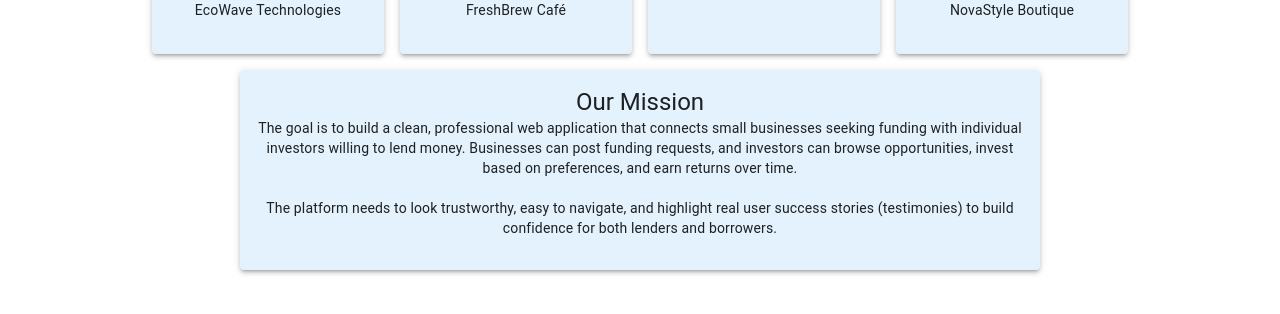
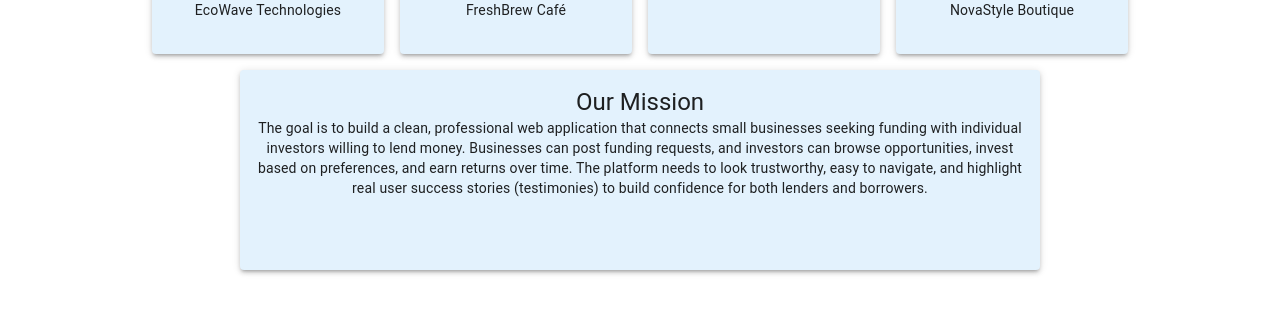
Before and after one commit to brian-ganzler/Crowd-Lending-App, a React (Create React App) app in the folder frontend/client/: page / in a window 1280 px wide. Shown: the part 276-590 px from the top of the page. Built offline with nearby package versions, Linux system fonts and the light colour scheme; no server answers.

Commit message:
Created Mission Card to display company mission statement on home page.

```diff
--- a/frontend/client/src/components/Card.js
+++ b/frontend/client/src/components/Card.js
@@ -2,7 +2,7 @@ import Typography from "@mui/material/Typography";
 import Card from "@mui/material/Card";
 import {CardContent} from "@mui/material";
 
-export default function HomeCard({width, height, text}) {
+export function HomeCard({width, height, text}) {
     return (
         <Card sx={{width: width, height: height, backgroundColor: "#e3f2fd", boxShadow: 3}}> {/* First row left card */}
             <CardContent sx={{maxWidth: "200px"}}>
@@ -13,3 +13,16 @@ export default function HomeCard({width, height, text}) {
         </Card>
     );
 }
+
+export function MissionCard({width, height, text}) {
+    return (
+        <Card sx={{width: width, height: height, padding: 0, margin: 2, backgroundColor: "#e3f2fd", boxShadow: 3}}> {/* Second row center card */}
+            <CardContent>
+                <Typography variant="h5" align="center">Our Mission</Typography>
+                <Typography variant="body2" align="center">
+                    {text}
+                </Typography>
+            </CardContent>
+        </Card>
+    );
+}
--- a/frontend/client/src/pages/HomePage.js
+++ b/frontend/client/src/pages/HomePage.js
@@ -1,5 +1,5 @@
 import {Grid, Box, Card, CardContent, Typography, Container} from '@mui/material';
-import HomeCard from "../components/Card.js"
+import {HomeCard, MissionCard} from "../components/Card.js"
 
 
 function HomePage() {
@@ -36,17 +36,12 @@ function HomePage() {
                 </Container>
                 < Grid container justifyContent={"center"} >
                     < Grid item xs={12} >
-                        <Card sx={{width: 800, height: 200, padding: 0, margin: 2, backgroundColor: "#e3f2fd", boxShadow: 3}}> {/* Second row center card */}
-                            <CardContent>
-                                <Typography variant="h5" align="center">Our Mission</Typography>
-                                <Typography variant="body2" align="center">
-                                    The goal is to build a clean, professional web application that connects small businesses seeking funding with individual investors willing to lend money.
-                                    Businesses can post funding requests, and investors can browse opportunities, invest based on preferences, and earn returns over time.
-                                    <br/><br/>
-                                    The platform needs to look trustworthy, easy to navigate, and highlight real user success stories (testimonies) to build confidence for both lenders and borrowers.
-                                </Typography>
-                            </CardContent>
-                        </Card>
+                        <MissionCard
+                            width={800}
+                            height={200}
+                            text={"The goal is to build a clean, professional web application that connects small businesses seeking funding with individual investors willing to lend money. " +
+                                "Businesses can post funding requests, and investors can browse opportunities, invest based on preferences, and earn returns over time." +
+                                "\n\nThe platform needs to look trustworthy, easy to navigate, and highlight real user success stories (testimonies) to build confidence for both lenders and borrowers."}></MissionCard>
                     </Grid>
                 </Grid>
             </Box>
```
